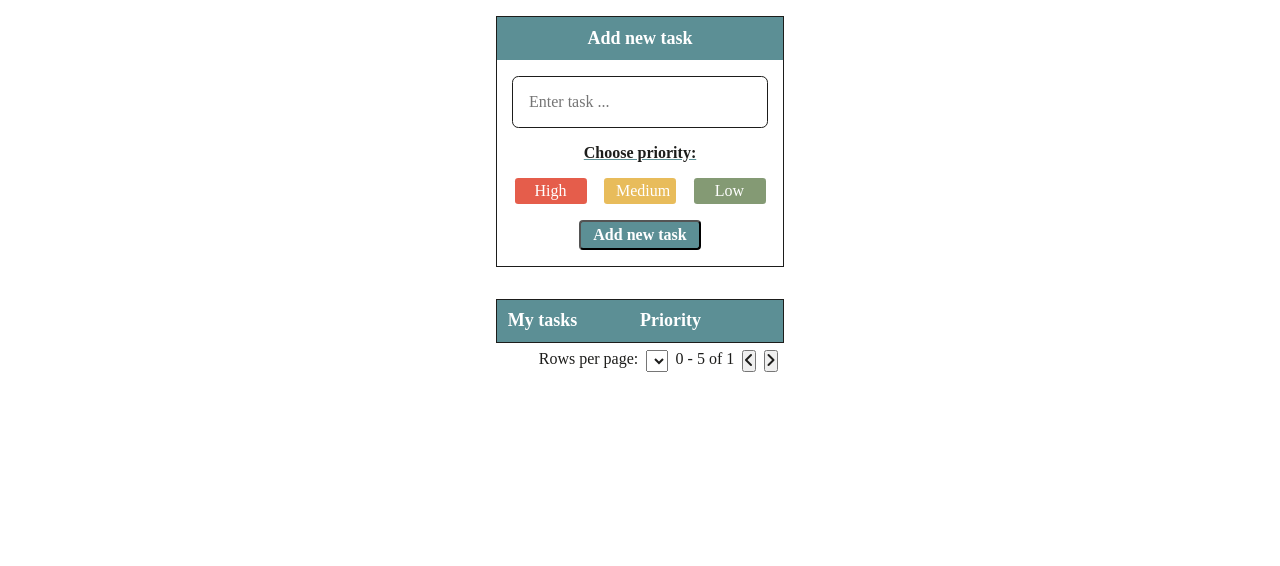
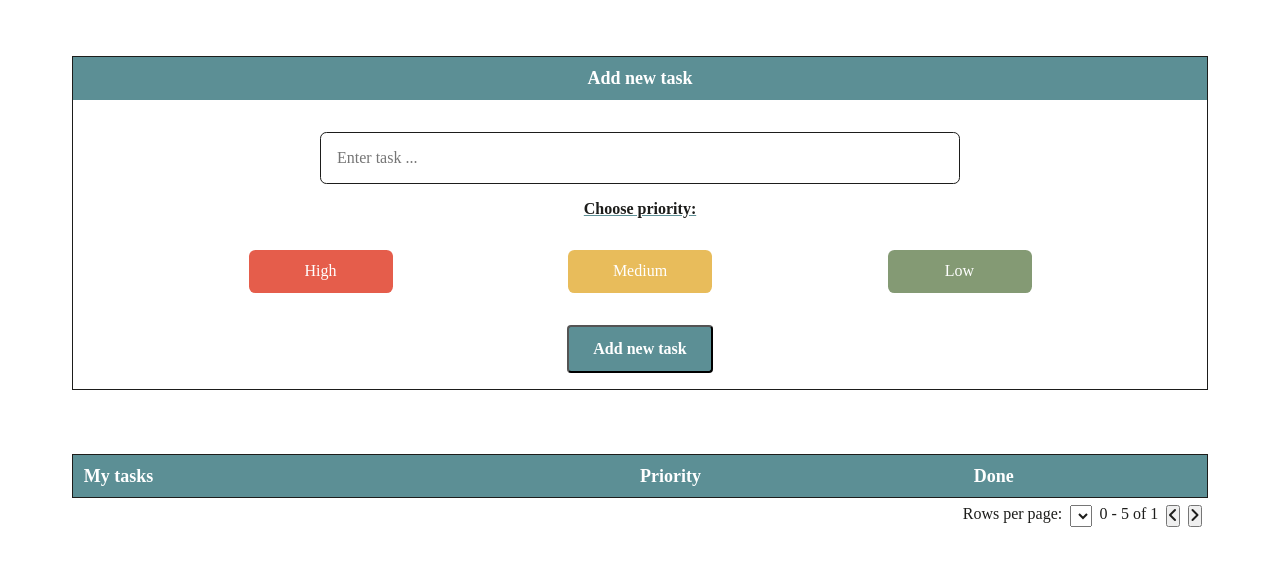
Before and after one commit to annazofka/task-manager, a plain HTML site: page index.html in a window 1280 px wide. Drawn offline with Linux system fonts and the light colour scheme.

Commit message:
add media queries

```diff
--- a/index.html
+++ b/index.html
@@ -26,21 +26,11 @@
 		<div class="container">
 			<ul class="table-container" id="task-list">
 				<li class="table-row__header">
-					<!-- <header class="task-container__header-items"> -->
 					<p class="table-row__header__task-name">My tasks</p>
 					<p class="table-row__header__priority">Priority</p>
-					<!-- <p class="table-row__header__priority">Priority</p>
 					<p class="table-row__header__done">Done</p>
-					<p class="table-row__header__bin">Delete</p> -->
-					<!-- </header> -->
+					<p class="table-row__header__bin"></p>
 				</li>
-				<!--
-				<li class="table-row__task-list" id="task-list" name="task-list">
-					<p class="table-row__task-list__task-name"></p>
-					<p class="table-row__task-list__priority"></p>
-					<p class="table-row__task-list__done"></p>
-					<i class="fa-solid fa-trash delete" style="color: #1d1d1b"></i>
-				</li> -->
 			</ul>
 
 			<footer class="footer">
--- a/styles.css
+++ b/styles.css
@@ -82,6 +82,7 @@ ul {
 	border-radius: 0.2em;
 	padding: 0.25em 0.75em;
 	width: 4.5em;
+	text-align: center;
 }
 .priority__high__red {
 	color: var(--black);
@@ -95,6 +96,7 @@ ul {
 	border-radius: 0.2em;
 	padding: 0.25em 0.75em;
 	width: 4.5em;
+	text-align: center;
 }
 .priority__medium__yellow {
 	color: var(--black);
@@ -108,6 +110,7 @@ ul {
 	border-radius: 0.2em;
 	padding: 0.25em 0.75em;
 	width: 4.5em;
+	text-align: center;
 }
 .priority__low__green {
 	color: var(--black);
@@ -135,7 +138,6 @@ ul {
 .container {
 	width: 20em;
 	height: 80vh;
-	margin: 0em auto;
 	padding: 1em;
 }
 .table-container {
@@ -150,7 +152,6 @@ ul {
 .table-row__header {
 	display: flex;
 	flex-direction: row;
-	/* justify-content: space-between; */
 	min-width: 100%;
 	background-color: var(--blue);
 	padding: 0.6em;
@@ -164,6 +165,15 @@ ul {
 
 .table-row__header__priority {
 	width: 30%;
+	text-align: left;
+}
+
+.table-row__header__done {
+	width: 10%;
+}
+
+.table-row__header__bin {
+	width: 10%;
 }
 
 .table-row__header p {
@@ -175,7 +185,6 @@ ul {
 .table-row__task-list {
 	display: flex;
 	flex-direction: row;
-	justify-content: space-between;
 	min-width: 100%;
 }
 .table-row__task-list p {
@@ -188,10 +197,15 @@ ul {
 
 .table-row__task-list__priority {
 	width: 30%;
+	text-align: left;
 }
 
-[class^='fa-solid fa-trash delete'] {
-	padding: 0.5em;
+.table-row__task-list__done {
+	width: 10%;
+}
+
+.table-row__task-list__bin {
+	width: 10%;
 }
 
 .footer-container {
@@ -200,3 +214,85 @@ ul {
 	gap: 0.48em;
 	padding: 0.4em;
 }
+
+/* small tablet styles */
+@media screen and (min-width: 620px) {
+	.app {
+		width: 38.75em;
+		padding: 2em;
+	}
+
+	.container {
+		width: 38.75em;
+		padding: 2em;
+	}
+
+	.form-container__submit {
+		margin-top: 1.5em;
+		padding: 0.5em 1.2em;
+	}
+
+	.table-row__task-list p {
+		padding: 0.8em;
+	}
+}
+
+/* large tablets and laptops */
+@media screen and (min-width: 960px) {
+	.app {
+		width: 60em;
+	}
+
+	.container {
+		width: 60em;
+	}
+
+	.form-container__task {
+		width: 24em;
+	}
+
+	.priority__high,
+	.priority__medium,
+	.priority__low {
+		margin-top: 1em;
+		margin-bottom: 0.5em;
+		border-radius: 0.4em;
+		padding: 0.5em 1.5em;
+		width: 9em;
+	}
+
+	.form-container__submit {
+		padding: 0.5em 1.5em;
+	}
+}
+
+/* desktop styles */
+@media screen and (min-width: 1200px) {
+	.app {
+		width: 75em;
+		margin-top: 1.5em;
+	}
+
+	.container {
+		width: 75em;
+	}
+
+	.form-container__task {
+		margin-top: 2em;
+		width: 40em;
+	}
+
+	.priority__high,
+	.priority__medium,
+	.priority__low {
+		padding: 0.8em 2.5em;
+	}
+
+	.form-container__submit {
+		padding: 0.8em 1.5em;
+	}
+
+	.table-row__task-list p {
+		padding: 1.2em;
+	}
+}
--- a/todos.js
+++ b/todos.js
@@ -7,33 +7,21 @@ const list = document.querySelector('#task-list')
 
 let selectedPriority = 'High'
 
-// const tasks = [
-// 	{ name: 'pouczyć się JSa', priority: 'high' },
-// 	{ name: 'pouczyć się HTMLa', priority: 'low' },
-// ]
-
 const generateTemplate = (task, priority) => {
-	// 	const html = `
-	//     <li class="table-row__task-list">
-	//     <p class="table-row__task-list__task-name">${task}</p>
-	//     <p class="table-row__task-list__priority">${priority}</p>
-	// 	   <p class="table-row__task-list__done"></p>
-	//     <i class="fa-solid fa-trash delete" style="color: #1d1d1b"></i>
-
-	// </li>
-	//     `
-
 	const html = `
     <p class="table-row__task-list__task-name">${task}</p>
     <p class="table-row__task-list__priority">${priority}</p>
-	<input type="checkbox" class="table-row__task-list__done">
-	<p class="table-row__task-list__done"></p>
-    <i class="fa-solid fa-trash delete" style="color: #1d1d1b"></i>
+	<p class="table-row__task-list__done">
+		<input type="checkbox">
+	</p>
+	<p class="table-row__task-list__delete">
+		<i class="fa-solid fa-trash delete" style="color: #1d1d1b">
+		</i>
+	</p>
 `
 
 	const liNode = document.createElement('li')
 	liNode.classList.add('table-row__task-list')
-	// list.innerHTML += html
 
 	liNode.innerHTML = html
 	list.appendChild(liNode)
@@ -51,14 +39,11 @@ addNewTask.addEventListener('submit', event => {
 		highPriorityButton.classList?.remove('priority__high__red')
 		mediumPriorityButton?.classList.remove('priority__medium__yellow')
 		lowPriorityButton?.classList.remove('priority__low__green')
-		choosePriority.reset()
 	}
 })
 
 // select priority
-choosePriority.addEventListener(
-	'click',
-	event => {
+choosePriority.addEventListener('click', event => {
 	if (event.target.id === 'high') {
 		selectedPriority = 'High'
 		highPriorityButton.classList.add('priority__high__red')
@@ -69,20 +54,14 @@ choosePriority.addEventListener(
 		selectedPriority = 'Low'
 		lowPriorityButton.classList.add('priority__low__green')
 	}
-
-		console.log(event.target.id)
-		// for (const priority of choosePriority) {
-		// 	if (priority.matches('.choose-priority__high')) {
-		// 		console.log('priority should be high but how?')
-	}
-
-	// const priority = choosePriority.event.target
-	// alert('button clicked')
-)
+})
 
 // delete tasks
 list.addEventListener('click', event => {
 	if (event.target.classList.contains('delete')) {
-		event.target.parentElement.remove()
+		event.target.parentElement.parentElement.remove()
 	}
 })
+
+// pagination
+// to be added later
```
Lines whose indentation alone changed are shown as unchanged.
